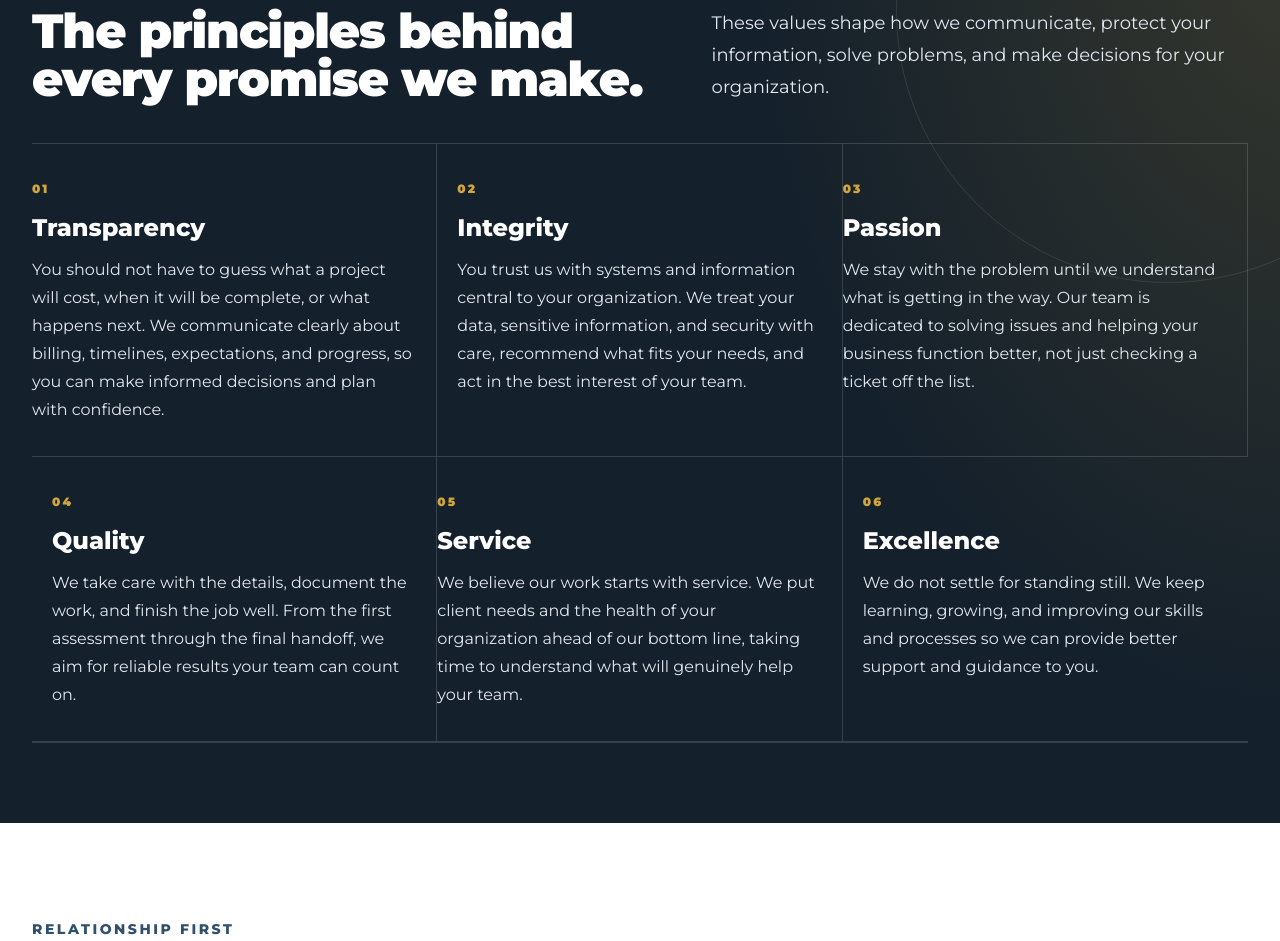
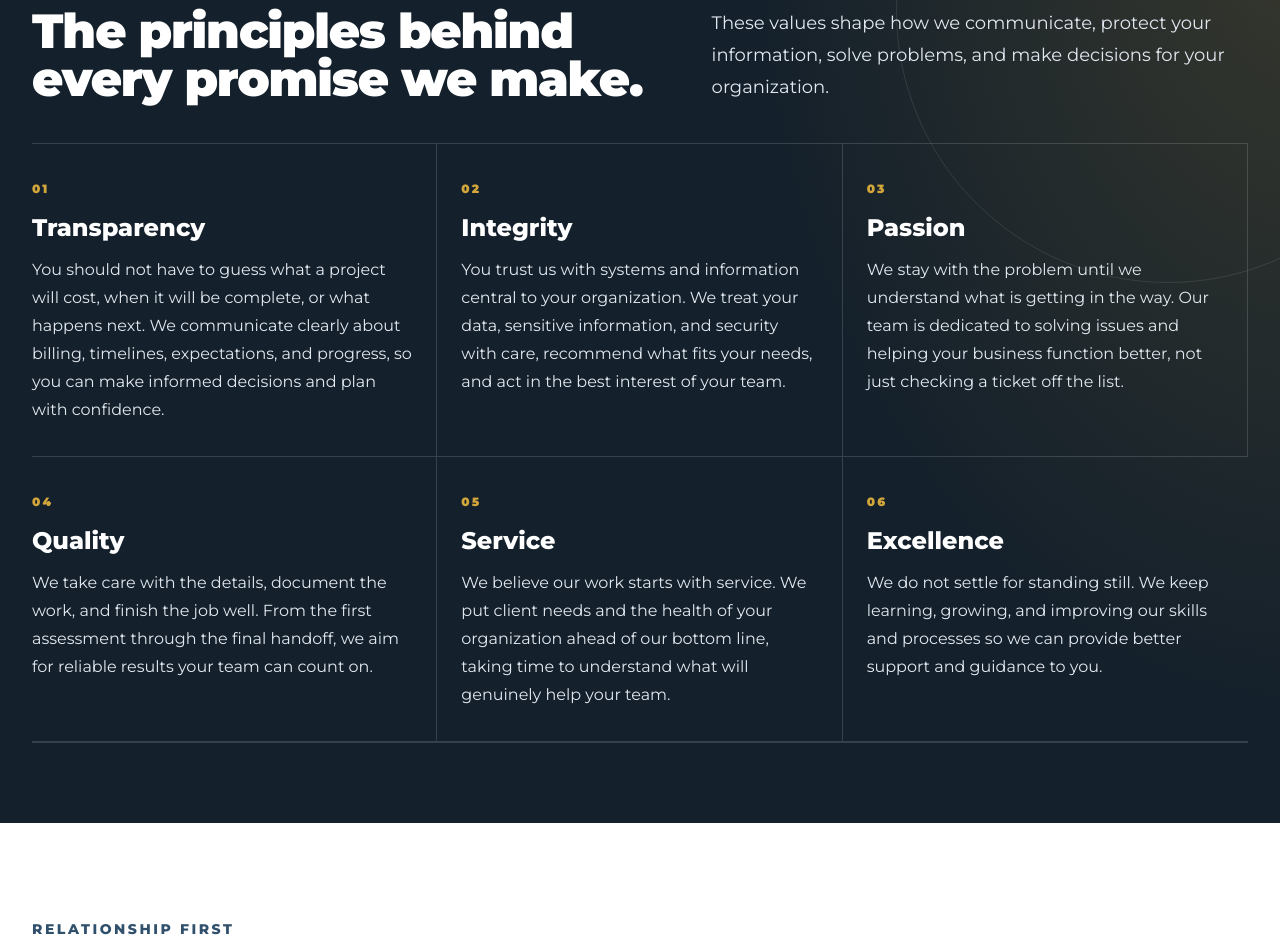
Before and after one commit to MissionTS/mts-site, a Next.js app: page /about in a window 1280 px wide. Shown: the part 2010-2951 px from the top of the page. Built offline with nearby package versions, Linux system fonts and the light colour scheme; no server answers.

Commit message:
Align About value tiles across grid breakpoints

```diff
--- a/app/about/page.tsx
+++ b/app/about/page.tsx
@@ -103,7 +103,7 @@ export default function AboutPage() {
             ["Service", "We believe our work starts with service. We put client needs and the health of your organization ahead of our bottom line, taking time to understand what will genuinely help your team."],
             ["Excellence", "We do not settle for standing still. We keep learning, growing, and improving our skills and processes so we can provide better support and guidance to you."],
           ].map(([title, text], index) => (
-            <article key={title} className="border-b border-white/15 px-5 py-7 first:pl-0 sm:odd:border-r sm:odd:pl-0 sm:even:pl-5 lg:border-r lg:px-6 lg:py-8 lg:last:border-r-0">
+            <article key={title} className={`border-b border-white/15 px-5 py-7 first:pl-0 sm:odd:border-r lg:border-r lg:px-6 lg:py-8 lg:last:border-r-0 ${index % 2 === 0 ? "sm:pl-0" : "sm:pl-5"} ${index % 3 === 0 ? "lg:pl-0" : "lg:pl-6"}`}>
               <span aria-hidden="true" className="text-xs font-black tracking-[0.18em] text-mission-gold">0{index + 1}</span>
               <h3 className="mt-3 text-2xl font-extrabold text-white">{title}</h3>
               <p className="mt-3 leading-7 text-slate-200">{text}</p>
```
